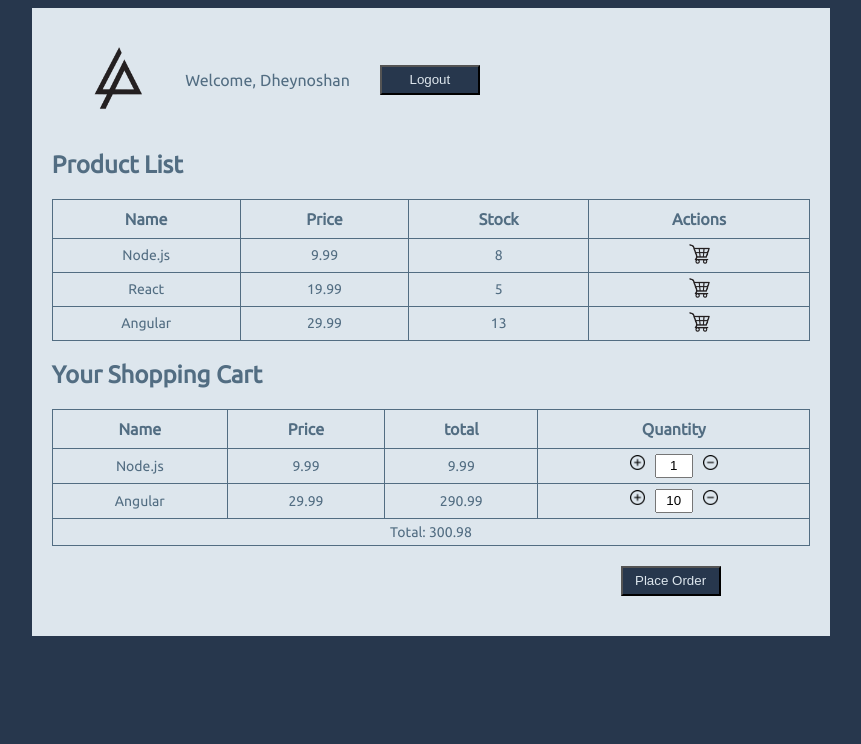
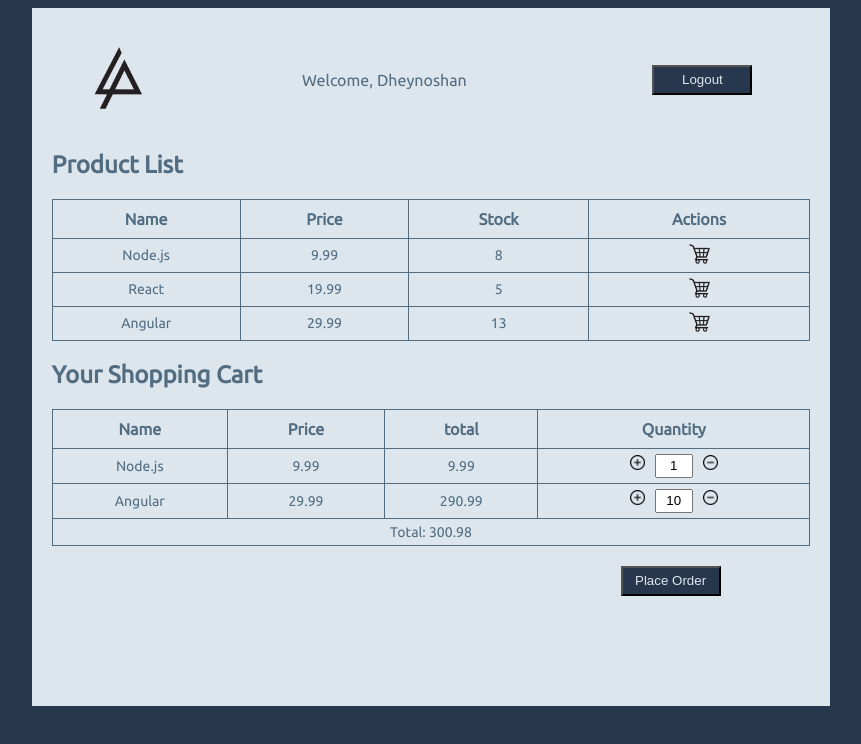
Before and after one commit to dheynoshan/wap.github.io, a plain HTML site: page Lab3/shopping-cart.html in a window 1280 px wide. Shown: the whole page, without its empty margins (209-1070 px from the left). Drawn offline with Linux system fonts and the light colour scheme.

Commit message:
final changes

```diff
--- a/Lab3/styles.css
+++ b/Lab3/styles.css
@@ -31,7 +31,7 @@ body{
 .logout-button{
     height: 30px;
     width: 100px;
-    margin-left: 30%;
+    margin-left: 40%;
     color: #DDE6ED;
     background-color: #27374D;
 
@@ -84,6 +84,7 @@ td{
 .po-button-div{
     padding-top: 20px;
     padding-bottom: 20px;
+    height: 100px;
 
 }
 
@@ -103,4 +104,16 @@ td{
 
 }
 
+.header-item1{
+    width: 33%;
+}
+
+.header-item2{
+    width: 33%;
+}
+
+.header-item3{
+    width: 33%;
+}
+
 /* https://colorhunt.co/palette/27374d526d829db2bfdde6ed */
```
